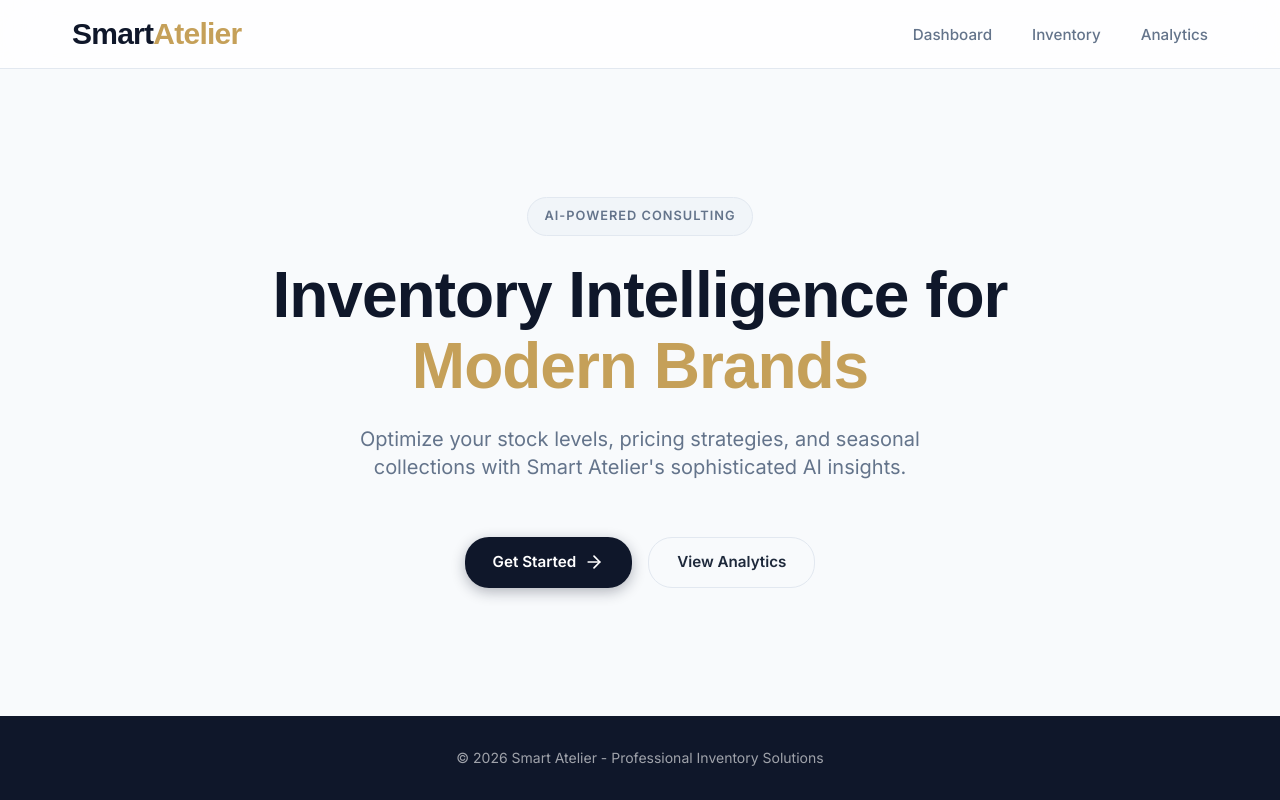
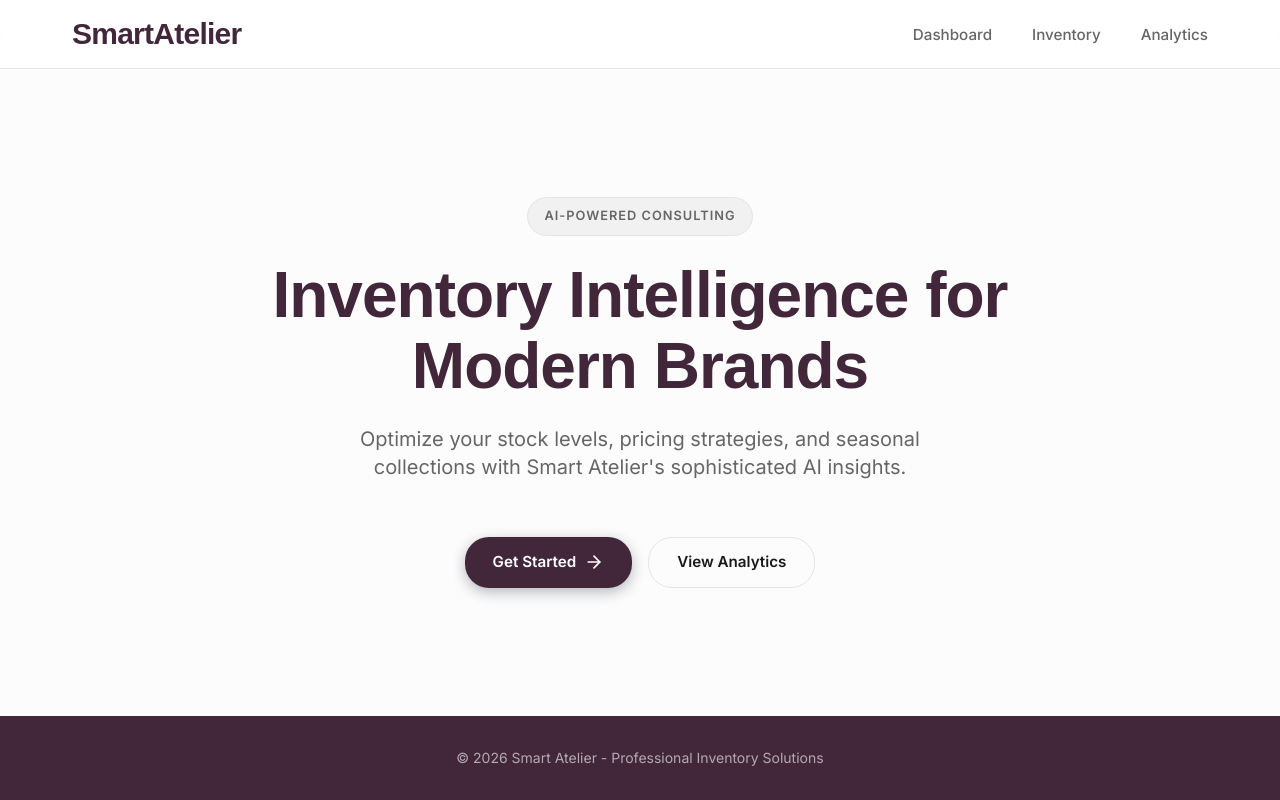
Before and after one commit to franpts2/smart-atelier, a SvelteKit app in the folder webapp/frontend/: page / in a window 1280 px wide. Built offline with nearby package versions, Linux system fonts and the light colour scheme.

Commit message:
Changed color palette

```diff
--- a/webapp/frontend/src/app.css
+++ b/webapp/frontend/src/app.css
@@ -2,16 +2,17 @@
 @import url('https://fonts.googleapis.com/css2?family=Plus+Jakarta+Sans:ital,wght@0,200..800;1,200..800&family=Inter:wght@100..900&display=swap');
 
 @theme {
-  --color-primary: #0f172a;
-  --color-primary-light: #1e293b;
-  --color-accent: #94a3b8;
-  --color-accent-gold: #c5a059;
+  --color-primary: #42273B; /* Specific Primary Purple */
+  --color-primary-light: #5a3551;
+  --color-accent: #42273B;
+
+  /* Neutral Palette */
   --color-surface-0: #ffffff;
-  --color-surface-1: #f8fafc;
-  --color-surface-2: #f1f5f9;
-  --color-text-main: #1e293b;
-  --color-text-muted: #64748b;
-  --color-border: #e2e8f0;
+  --color-surface-1: #fcfcfc;
+  --color-surface-2: #f1f1f1;
+  --color-text-main: #1a1a1a; /* Neutral Dark for main text */
+  --color-text-muted: #666666;
+  --color-border: #e5e5e5;
 
   --font-main: "Inter", system-ui, -apple-system, sans-serif;
   --font-heading: "Plus Jakarta Sans", sans-serif;
@@ -26,8 +27,9 @@
     @apply font-main bg-surface-1 text-text-main antialiased leading-relaxed;
   }
 
+  /* Headings now use Neutral Dark to allow Purple accents to stand out */
   h1, h2, h3, h4 {
-    @apply font-heading text-primary font-extrabold tracking-tight;
+    @apply font-heading text-text-main font-extrabold tracking-tight;
   }
 }
 
--- a/webapp/frontend/src/lib/components/Logo.svelte
+++ b/webapp/frontend/src/lib/components/Logo.svelte
@@ -1,5 +1,5 @@
 <a href="/" class="no-underline group">
-	<div class="font-heading text-3xl font-bold tracking-tight text-primary transition-colors group-hover:text-primary-light">
-		Smart<span class="text-accent-gold">Atelier</span>
+	<div class="font-heading text-3xl font-bold tracking-tight text-primary transition-colors group-hover:opacity-80">
+		Smart<span class="text-accent">Atelier</span>
 	</div>
 </a>
--- a/webapp/frontend/src/lib/components/NavLink.svelte
+++ b/webapp/frontend/src/lib/components/NavLink.svelte
@@ -12,6 +12,6 @@
 <li>
 	<a {href} class="no-underline text-text-muted text-[0.95rem] font-medium transition-colors duration-200 hover:text-primary relative group">
 		{@render children()}
-		<span class="absolute -bottom-1 left-0 w-0 h-0.5 bg-accent-gold transition-all duration-200 group-hover:w-full"></span>
+		<span class="absolute -bottom-1 left-0 w-0 h-0.5 bg-accent transition-all duration-200 group-hover:w-full"></span>
 	</a>
 </li>
--- a/webapp/frontend/src/routes/+page.svelte
+++ b/webapp/frontend/src/routes/+page.svelte
@@ -10,7 +10,7 @@
 		subtitle="Optimize your stock levels, pricing strategies, and seasonal collections with Smart Atelier's sophisticated AI insights."
 	>
 		{#snippet title()}
-			Inventory Intelligence for <span class="text-accent-gold block">Modern Brands</span>
+			Inventory Intelligence for <span class="text-accent block">Modern Brands</span>
 		{/snippet}
 
 		<Button href="/inventory" variant="primary">
--- a/webapp/frontend/src/routes/inventory/+page.svelte
+++ b/webapp/frontend/src/routes/inventory/+page.svelte
@@ -78,9 +78,9 @@
 
 	function getPriorityLabel(priority: string) {
 		switch (priority) {
-			case 'High Stock': return { text: '🌟 Top Performer', class: 'bg-green-100 text-green-800 border-green-200' };
-			case 'Low Stock': return { text: '⚠️ Risk / Clearance', class: 'bg-orange-100 text-orange-800 border-orange-200' };
-			default: return { text: '✅ Stable Asset', class: 'bg-blue-100 text-blue-800 border-blue-200' };
+			case 'High Stock': return { text: '🌟 Top Performer', class: 'bg-primary text-surface-0 border-primary' };
+			case 'Low Stock': return { text: '⚠️ Risk / Clearance', class: 'bg-surface-2 text-text-muted border-border' };
+			default: return { text: '✅ Stable Asset', class: 'border-primary text-primary bg-surface-0' };
 		}
 	}
 </script>
@@ -103,7 +103,7 @@
 					<select
 						id="category"
 						bind:value={category}
-						class="p-2 rounded border border-border bg-surface-1 focus:ring-2 focus:ring-accent-gold outline-none"
+						class="p-2 rounded border border-border bg-surface-1 focus:ring-2 focus:ring-accent outline-none"
 						disabled={isLoadingMeta}
 					>
 						<option value="">Select Category</option>
@@ -118,7 +118,7 @@
 					<select
 						id="brand"
 						bind:value={brand}
-						class="p-2 rounded border border-border bg-surface-1 focus:ring-2 focus:ring-accent-gold outline-none"
+						class="p-2 rounded border border-border bg-surface-1 focus:ring-2 focus:ring-accent outline-none"
 						disabled={isLoadingMeta}
 					>
 						<option value="">Select Brand</option>
```
